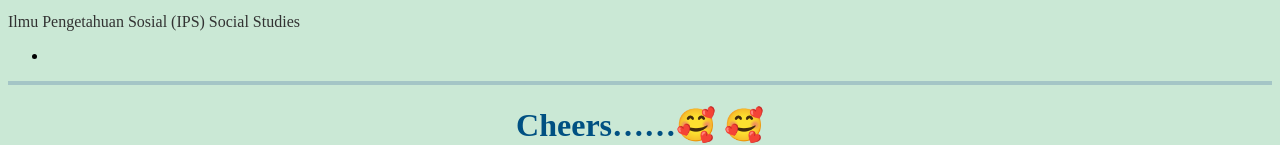
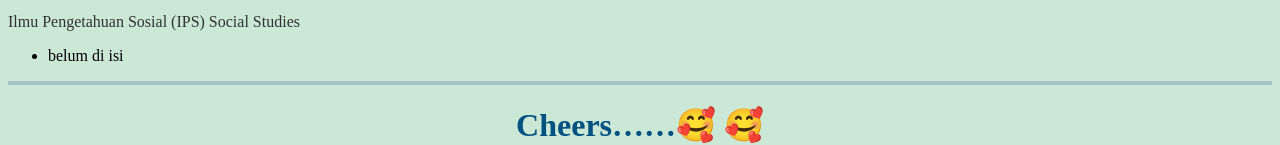
Before and after one commit to riosyahran/Belajardirumah, a plain HTML site: page 2ndweek.html in a window 1280 px wide. Shown: the part 904-1049 px from the top of the page. Drawn offline with Linux system fonts and the light colour scheme.

Commit message:
Update 2ndweek.html

```diff
--- a/2ndweek.html
+++ b/2ndweek.html
@@ -64,7 +64,7 @@
 
   <p>Ilmu Pengetahuan Sosial (IPS) Social Studies</p>
   <ul>
-    <li></li>
+    <li>belum di isi</li>
   </ul>
 
   <hr size="2">
```
